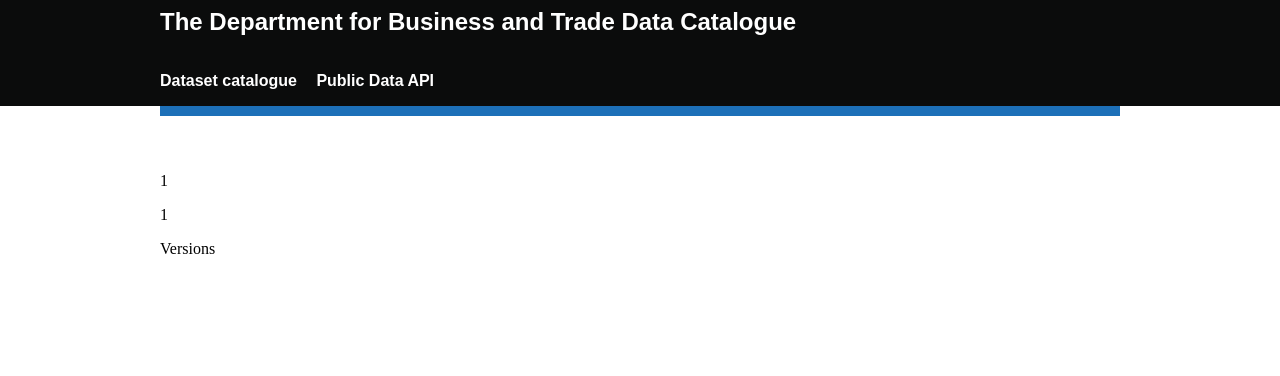
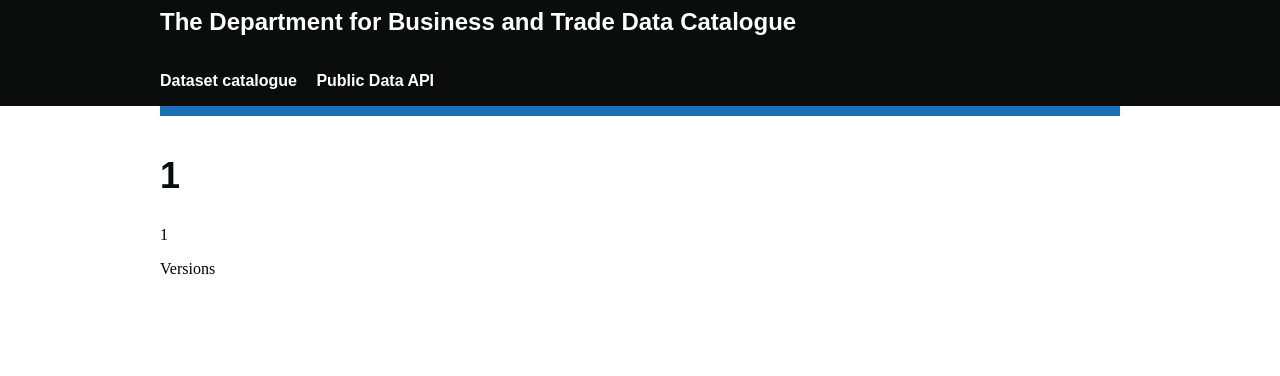
Before and after one commit to uktrade/trade-data-catalogue, a Django app: page /1/1/details in a window 1280 px wide. Shown: the top 376 px of the page. Run offline with Django 5.2, Linux system fonts and the light colour scheme; data that the repository does not hold is empty; some web fonts are replaced.

Commit message:
Style header

```diff
--- a/trade_data_catalogue/templates/dataset_catalogue/details.html
+++ b/trade_data_catalogue/templates/dataset_catalogue/details.html
@@ -1,6 +1,10 @@
 {% extends "base.html" %} {% block content %}
 <div class="govuk-width-container">
-  <p>{{dataset.title}}</p>
+  <div data-testid="dataset-details-header-container">
+    <h1 class="govuk-heading-l" data-testid="dataset-details-header">
+      {{dataset.title}}
+    </h1>
+  </div>
   <p>{{dataset.version}}</p>
   {% if dataset.description %}
   <p>{{dataset.description}}</p>
```
